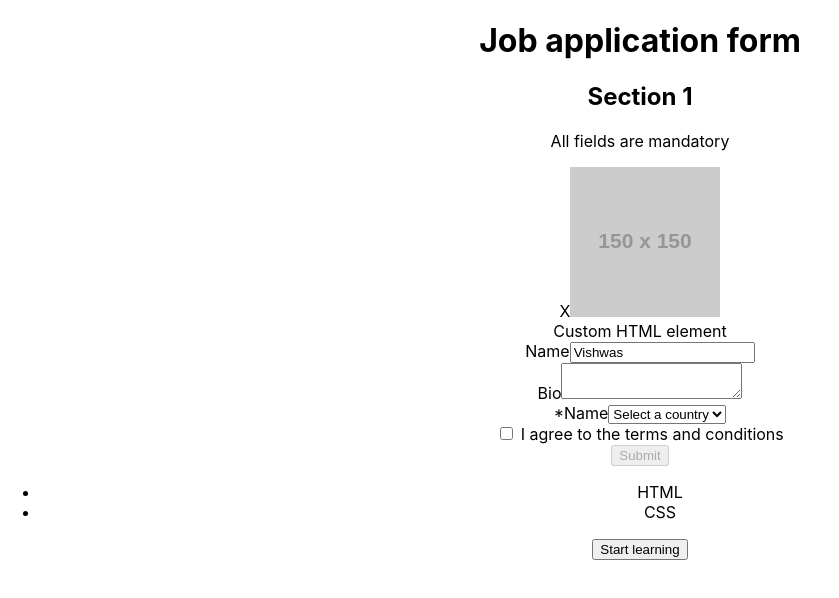
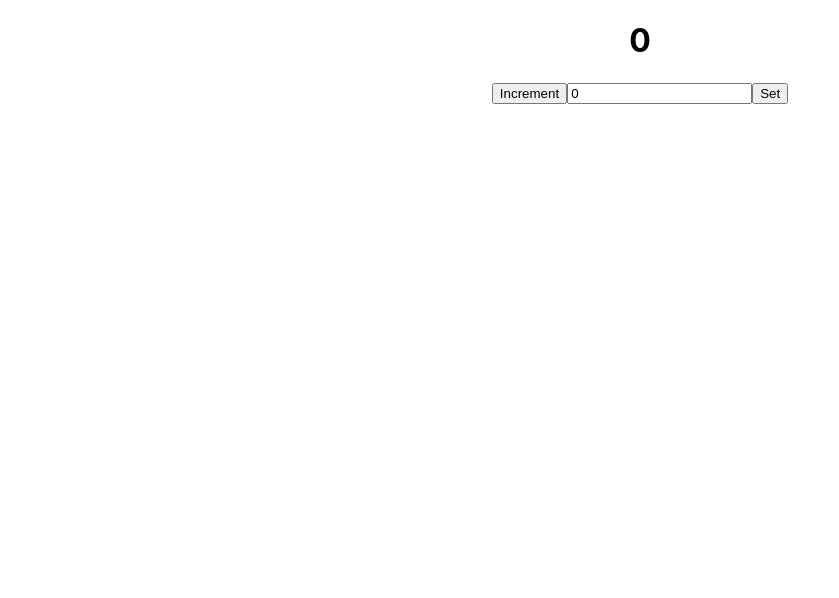
Before and after one commit to praba13/react-testing, a React (Create React App) app: page / in a window 1280 px wide. Shown: the top 598 px of the page, without its empty margins (0-839 px from the left). Built offline with nearby package versions, Linux system fonts and the light colour scheme.

Commit message:
Counter ex. with pointer interactions

```diff
--- a/src/App.tsx
+++ b/src/App.tsx
@@ -1,13 +1,15 @@
 import React from 'react';
 import './App.css';
 import { Application } from './components/application/Application';
+import { Counter } from './components/counter/Counter';
 import { Skills } from './components/skills/Skills';
 
 function App() {
   return (
     <div className='App'>
-      <Application />
-      <Skills skills={['HTML', 'CSS']} />
+      {/*<Application />*/}
+      {/*<Skills skills={['HTML', 'CSS']} />*/}
+      <Counter />
     </div>
   );
 }
--- /dev/null
+++ b/src/components/counter/Counter.tsx
@@ -0,0 +1,19 @@
+import { useState } from 'react';
+
+export const Counter = () => {
+  const [count, setCount] = useState(0);
+  const [amount, setAmount] = useState(0);
+  return (
+    <div>
+      <h1>{count}</h1>
+      <button onClick={() => setCount(count + 1)}>Increment</button>
+      <input
+        type='number'
+        name='amount'
+        value={amount}
+        onChange={(e) => setAmount(parseInt(e.target.value))}
+      />
+      <button onClick={() => setCount(amount)}>Set</button>
+    </div>
+  );
+};
```
Also changed, not shown: 1 other file (tests, documents, lock files or other folders).
